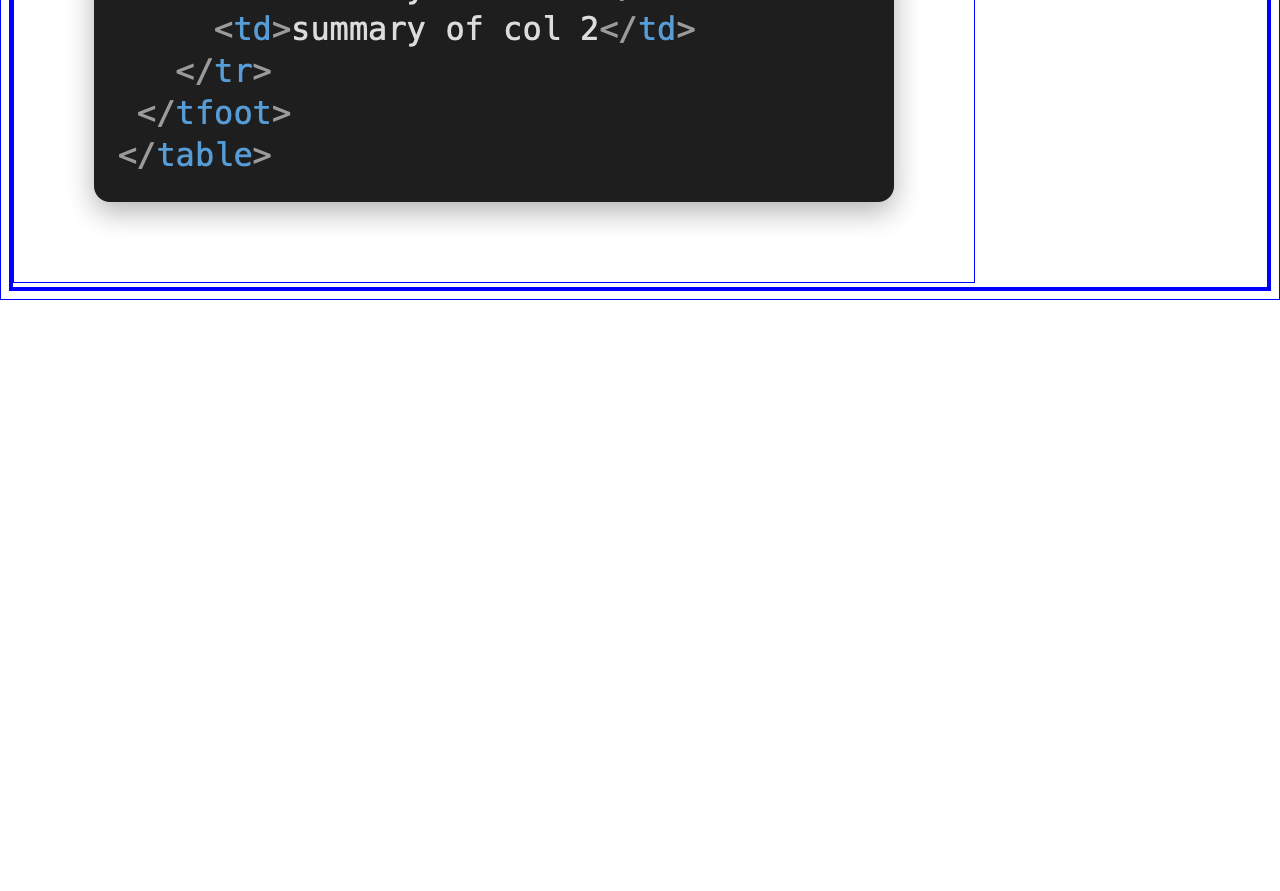
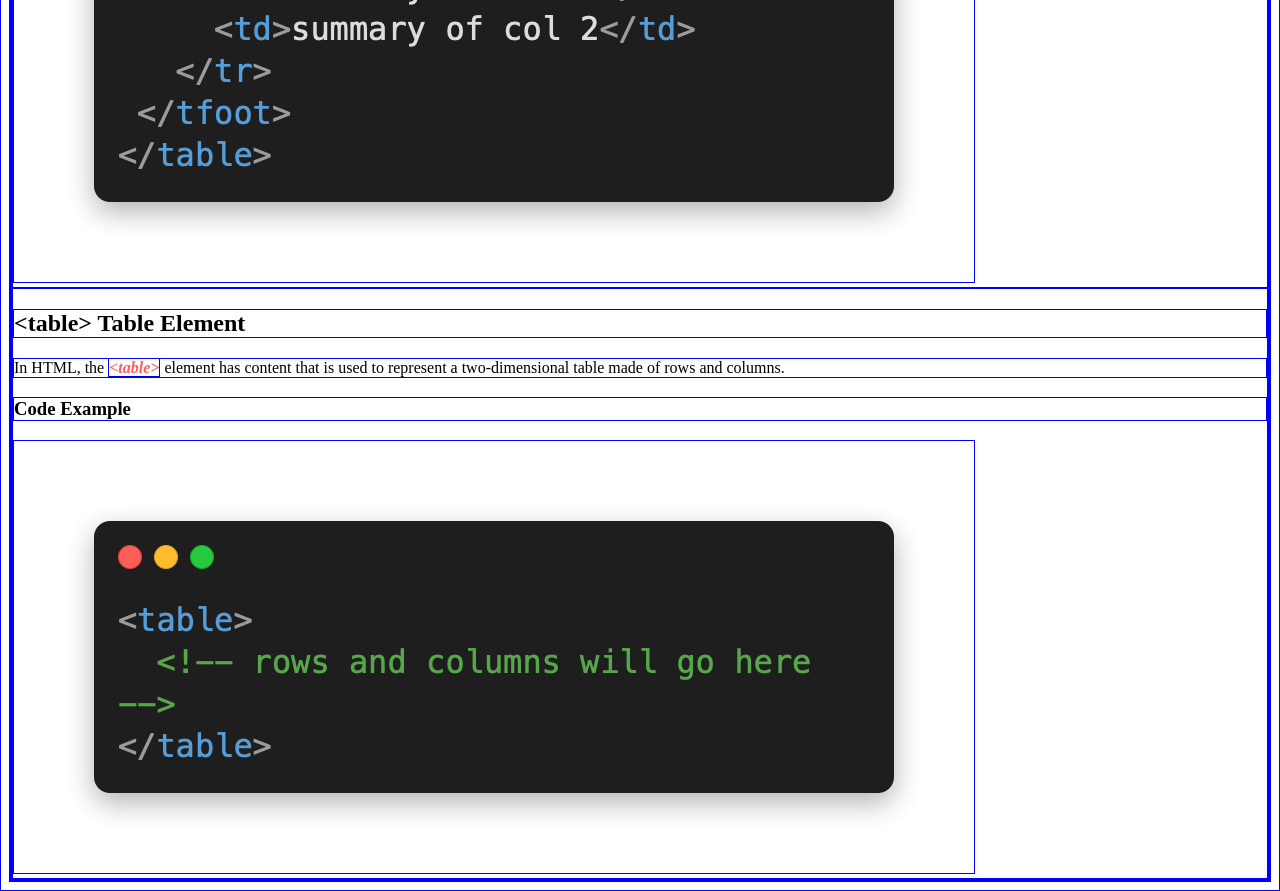
Before and after one commit to Droich/VS-CODE-Projects, a plain HTML site: page html-css-cheatsheet-starting/index.html in a window 1280 px wide. Shown: the part 8294-9185 px from the top of the page. Before the commit the page ends 8594 px from the top, so only its background shows below. Drawn offline with Linux system fonts and the light colour scheme.

Commit message:
done with table

```diff
--- a/html-css-cheatsheet-starting/index.html
+++ b/html-css-cheatsheet-starting/index.html
@@ -135,6 +135,17 @@
                 <h3>Code Example</h3>
                 <img src="./resources/images/tfoot.png">
             </div>
+
+            <!--Aqui esta la definicion y ejemplo de <table>-->
+            <div class="tag_table">
+                <h2 class="table">&lttable&gt Table Element</h2>
+                <p>
+                    In HTML, the <span class="syntax">&lttable&gt</span> element has content that is used to
+                    represent a two-dimensional table made of rows and columns.
+                </p>
+                <h3>Code Example</h3>
+                <img src="./resources/images/table.png">
+            </div>
         </div>
         </main>
     </body>
```
